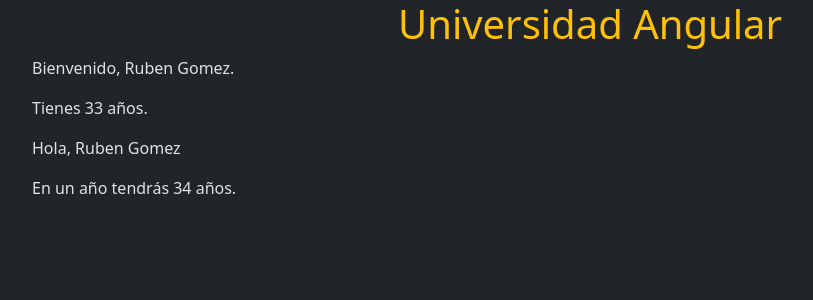
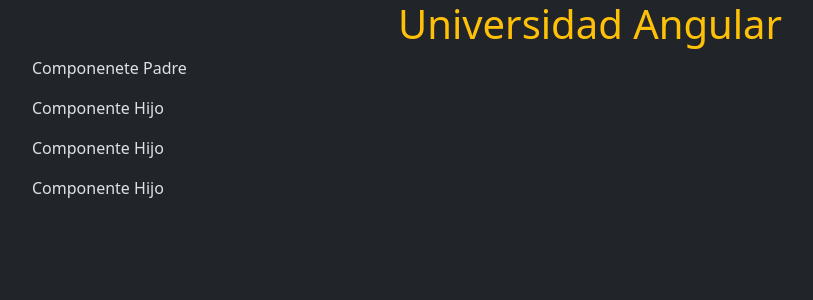
Before and after one commit to rgmcove/Angular-course, an Angular app in the folder app-angular/: page / in a window 1280 px wide. Shown: the top 300 px of the page, without its empty margins (50-863 px from the left). Built offline with nearby package versions, Linux system fonts and the light colour scheme.

Commit message:
feat: uso de varios componentes en angular

```diff
--- a/app-angular/src/app/app.component.html
+++ b/app-angular/src/app/app.component.html
@@ -1,5 +1,4 @@
-<!--div class="container">
+<div class="container">
   <h1 class="text-center text-warning">{{ title }}</h1>
-</div-->
-
-<app-interpolacion/>
+  <app-padre/>
+</div>
--- a/app-angular/src/app/app.component.ts
+++ b/app-angular/src/app/app.component.ts
@@ -3,14 +3,15 @@ import { RouterOutlet } from '@angular/router';
 import { NuevoComponenteComponent } from "./nuevo-componente/nuevo-componente.component";
 import { ComponenteInlineComponent } from "./componente-inline/componente-inline.component";
 import { InterpolacionComponent } from "./interpolacion/interpolacion.component";
+import { PadreComponent } from "./padre/padre.component";
 
 @Component({
   selector: 'app-root',
   standalone: true,
-  imports: [RouterOutlet, NuevoComponenteComponent, ComponenteInlineComponent, InterpolacionComponent],
+  imports: [RouterOutlet, NuevoComponenteComponent, ComponenteInlineComponent, InterpolacionComponent, PadreComponent],
   templateUrl: './app.component.html',
   styleUrl: './app.component.css'
 })
 export class AppComponent {
-  title = 'Hello World from Angular';
+  title = 'Universidad Angular';
 }
--- /dev/null
+++ b/app-angular/src/app/padre/hijo/hijo.component.html
@@ -0,0 +1 @@
+<p>Componente Hijo</p>
--- /dev/null
+++ b/app-angular/src/app/padre/padre.component.html
@@ -0,0 +1,5 @@
+<p>Componenete Padre</p>
+
+<app-hijo/>
+<app-hijo/>
+<app-hijo/>
```
Also changed, not shown: app-angular/src/app/padre/hijo/hijo.component.ts (added, +12 -0 lines), app-angular/src/app/padre/padre.component.ts (added, +13 -0 lines), app-angular/src/app/padre/hijo/hijo.component.css (added), app-angular/src/app/padre/padre.component.css (added).
